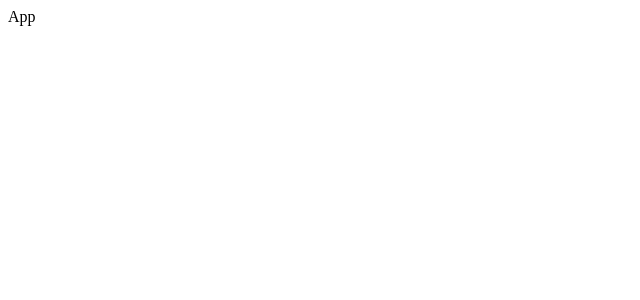
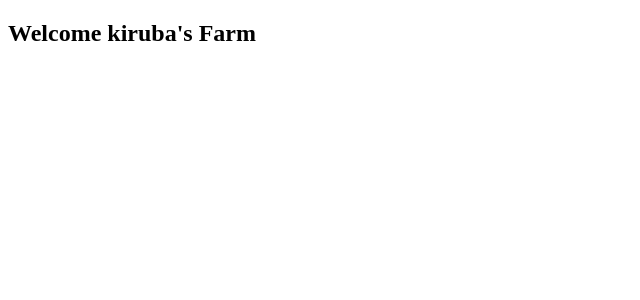
Before and after one commit to kirubasar/react-learning1, a React (Vite) app: page / in a window 1280 px wide. Shown: the top 300 px of the page, without its empty margins (0-640 px from the left). Built offline with nearby package versions, Linux system fonts and the light colour scheme.

Commit message:
import Welcome component inside the App component

```diff
--- a/src/App.jsx
+++ b/src/App.jsx
@@ -1,8 +1,11 @@
 import React from 'react'
+import Welcome from './Welcome'
 
 const App = () => {
   return (
-    <div>App</div>
+    <div>
+      <Welcome/>
+    </div>
   )
 }
 
--- /dev/null
+++ b/src/Welcome.jsx
@@ -0,0 +1,9 @@
+import React from 'react'
+
+const Welcome = () => {
+  return (
+    <div> <h2>Welcome kiruba's Farm</h2></div>
+  )
+}
+
+export default Welcome
```
